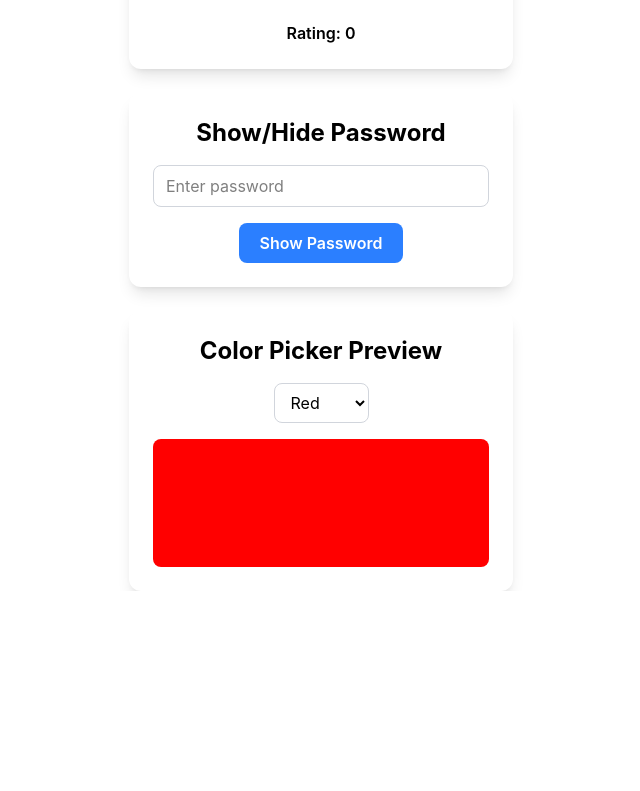
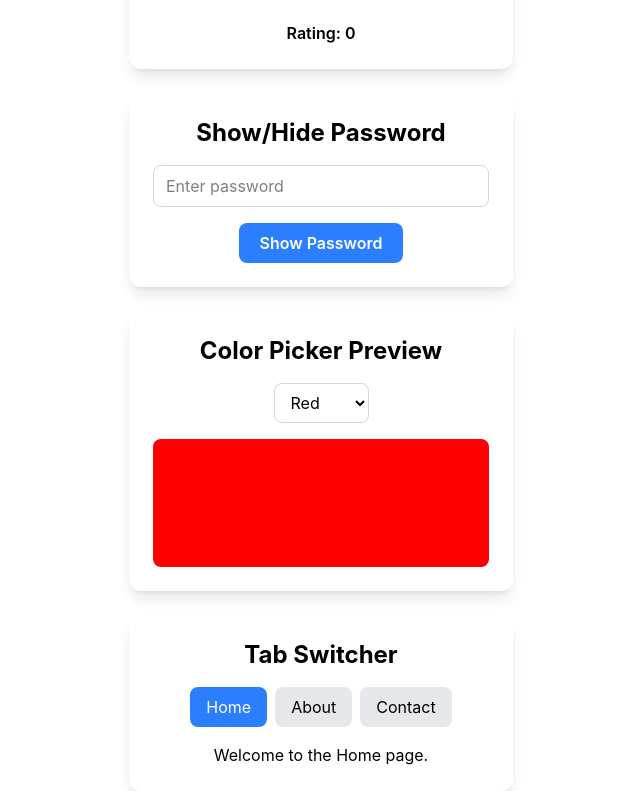
Before and after one commit to Fizzmedia/React-useState, a React (Vite) app: page / in a window 1280 px wide. Shown: the part 1597-2388 px from the top of the page, without its empty margins (319-959 px from the left). Before the commit the page ends 2188 px from the top, so only its background shows below. Built offline with nearby package versions, Linux system fonts and the light colour scheme.

Commit message:
Add Tab Switcher component

```diff
--- a/src/App.jsx
+++ b/src/App.jsx
@@ -5,6 +5,7 @@ import Multiples from "./components/Multipless.jsx"
 import StarRating from "./components/StarRating.jsx"
 import PasswordToggle from "./components/PasswordToggle.jsx"
 import ColorPicker from "./components/ColorPicker.jsx"
+import TabSwitcher from "./components/TabSwitcher.jsx"
 
 function App() {
   return (
@@ -16,6 +17,7 @@ function App() {
       <StarRating />
       <PasswordToggle />
       <ColorPicker />
+      <TabSwitcher />
     </>
   )
 }
--- /dev/null
+++ b/src/components/TabSwitcher.jsx
@@ -0,0 +1,62 @@
+import { useState } from "react";
+
+function TabSwitcher() {
+  const [activeTab, setActiveTab] = useState("Home");
+
+  return (
+    <div className="max-w-sm mx-auto mt-6 p-6 text-center rounded-xl shadow-lg bg-white">
+      <h2 className="text-2xl font-bold mb-4">Tab Switcher</h2>
+
+      <div className="flex justify-center gap-2 mb-4">
+        <button
+          onClick={() => setActiveTab("Home")}
+          className={
+            activeTab === "Home"
+              ? "px-4 py-2 bg-blue-500 text-white rounded-lg"
+              : "px-4 py-2 bg-gray-200 rounded-lg"
+          }
+        >
+          Home
+        </button>
+
+        <button
+          onClick={() => setActiveTab("About")}
+          className={
+            activeTab === "About"
+              ? "px-4 py-2 bg-blue-500 text-white rounded-lg"
+              : "px-4 py-2 bg-gray-200 rounded-lg"
+          }
+        >
+          About
+        </button>
+
+        <button
+          onClick={() => setActiveTab("Contact")}
+          className={
+            activeTab === "Contact"
+              ? "px-4 py-2 bg-blue-500 text-white rounded-lg"
+              : "px-4 py-2 bg-gray-200 rounded-lg"
+          }
+        >
+          Contact
+        </button>
+      </div>
+
+      <div>
+        {activeTab === "Home" && (
+          <p>Welcome to the Home page.</p>
+        )}
+
+        {activeTab === "About" && (
+          <p>This is the About page.</p>
+        )}
+
+        {activeTab === "Contact" && (
+          <p>This is the Contact page.</p>
+        )}
+      </div>
+    </div>
+  );
+}
+
+export default TabSwitcher;
```
